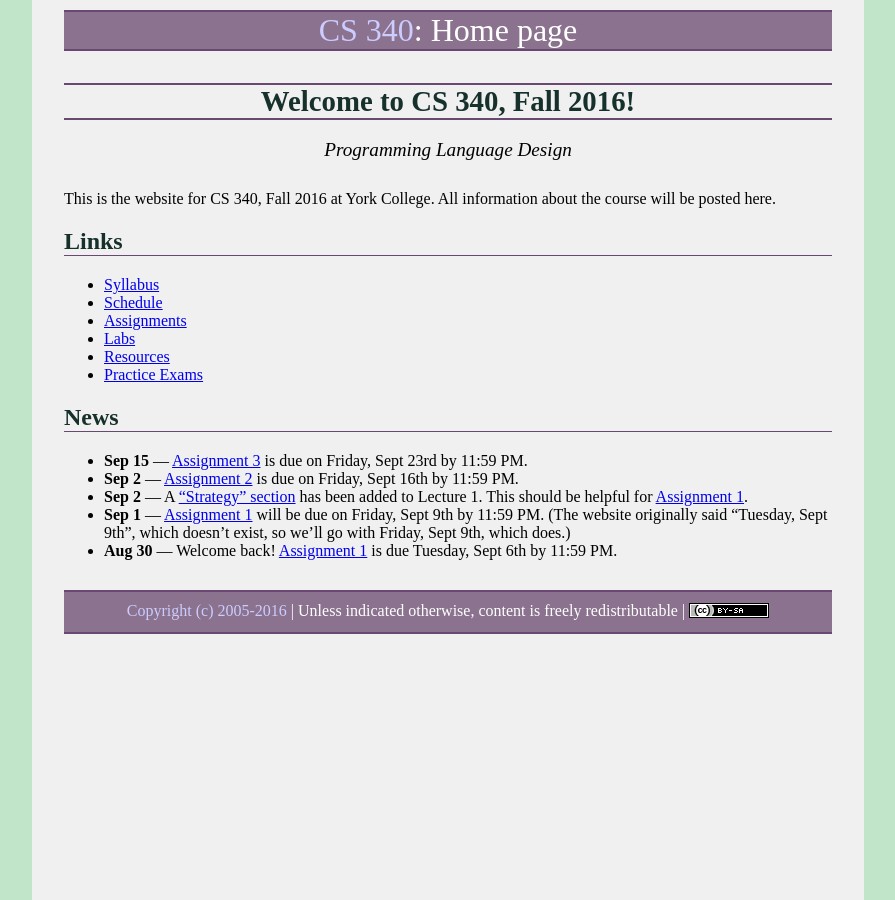
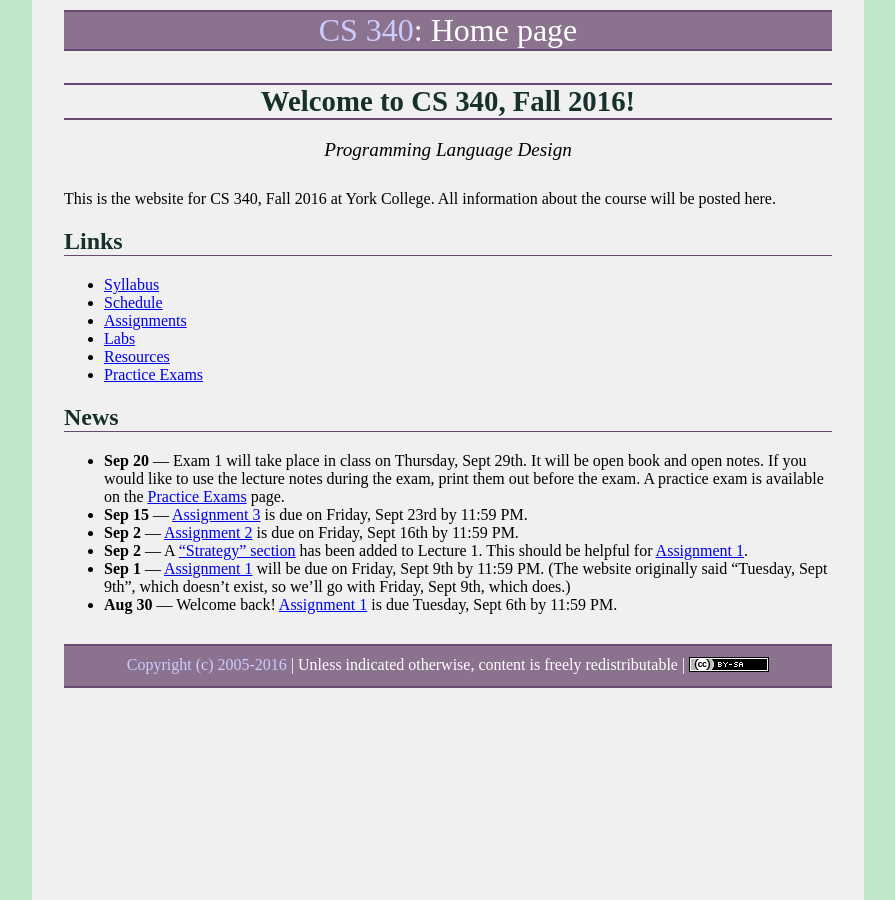
Before and after one commit to ycpcs/cs340-fall2016, a Jekyll site: the page built from index.md, in a window 1280 px wide. Shown: the whole page, without its empty margins (192-1087 px from the left). Built offline with Jekyll 4.4.1, drawn with Linux system fonts in a browser that asks for light colours; some web fonts are replaced.

Commit message:
exam 1 news, practice exam

```diff
--- a/index.md
+++ b/index.md
@@ -20,6 +20,7 @@ This is the website for CS 340, Fall 2016 at York College.  All information abou
 
 ## News
 
+* **Sep 20** &mdash; Exam 1 will take place in class on Thursday, Sept 29th.  It will be open book and open notes.  If you would like to use the lecture notes during the exam, print them out before the exam.  A practice exam is available on the [Practice Exams](practice/index.html) page.
 * **Sep 15** &mdash; [Assignment 3](assign/assign03.html) is due on Friday, Sept 23rd by 11:59 PM.
 * **Sep 2** &mdash; [Assignment 2](assign/assign02.html) is due on Friday, Sept 16th by 11:59 PM.
 * **Sep 2** &mdash; A ["Strategy" section](lectures/lecture01.html#strategy) has been added to Lecture 1.  This should be helpful for [Assignment 1](assign/assign01.html).
```
Also changed, not shown: practice/index.md (added, +8 -0 lines), 1 other file.
